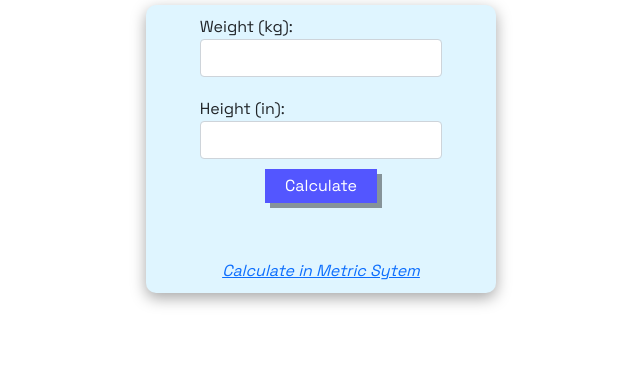
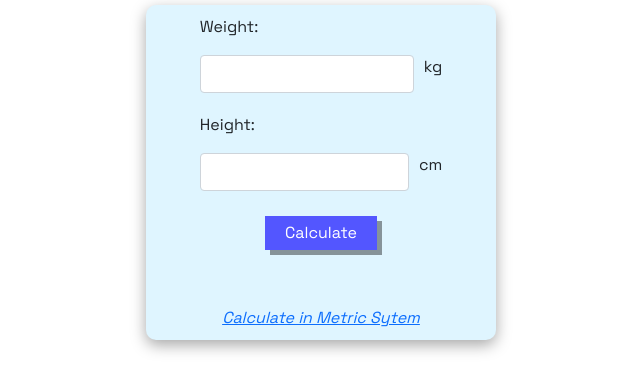
Before and after one commit to quynhnle135/bmi-calculator, a plain HTML site: page metricsystem.html in a window 1280 px wide. Shown: the part 91-482 px from the top of the page, without its empty margins (319-959 px from the left). Drawn offline with nearby package versions, Linux system fonts and the light colour scheme.

Commit message:
Updated HTML for metricsystem

```diff
--- a/metricsystem.html
+++ b/metricsystem.html
@@ -18,12 +18,18 @@
     <div class="calculator-container">
         <form class="form-container">
             <div class="form-group">
-                <label for="weight">Weight (kg): </label>
-                <input id="weight" class="form-control" name="weight" type="number">
+                <p>Weight:</p>
+                <div style="display: flex; gap: 10px;">
+                    <input id="weight" class="form-control" name="weight" type="number">
+                    <label for="weight">kg</label>
+                </div>
             </div>
             <div class="form-group">
-                <label for="feet">Height (in): </label>
-                <input id="height" class="form-control" name="height" type="number">
+                <p>Height:</p>
+                <div style="display: flex; gap: 10px;">
+                    <input id="height" class="form-control" name="height" type="number" style="margin-bottom: 15px;">
+                    <label for="height">cm</label>
+                </div>
             </div>
             <button type="button" id="calculate" onclick="calculateBMIInMetricSystem()">Calculate</button>
             <h3 id="result"></h3>
```
